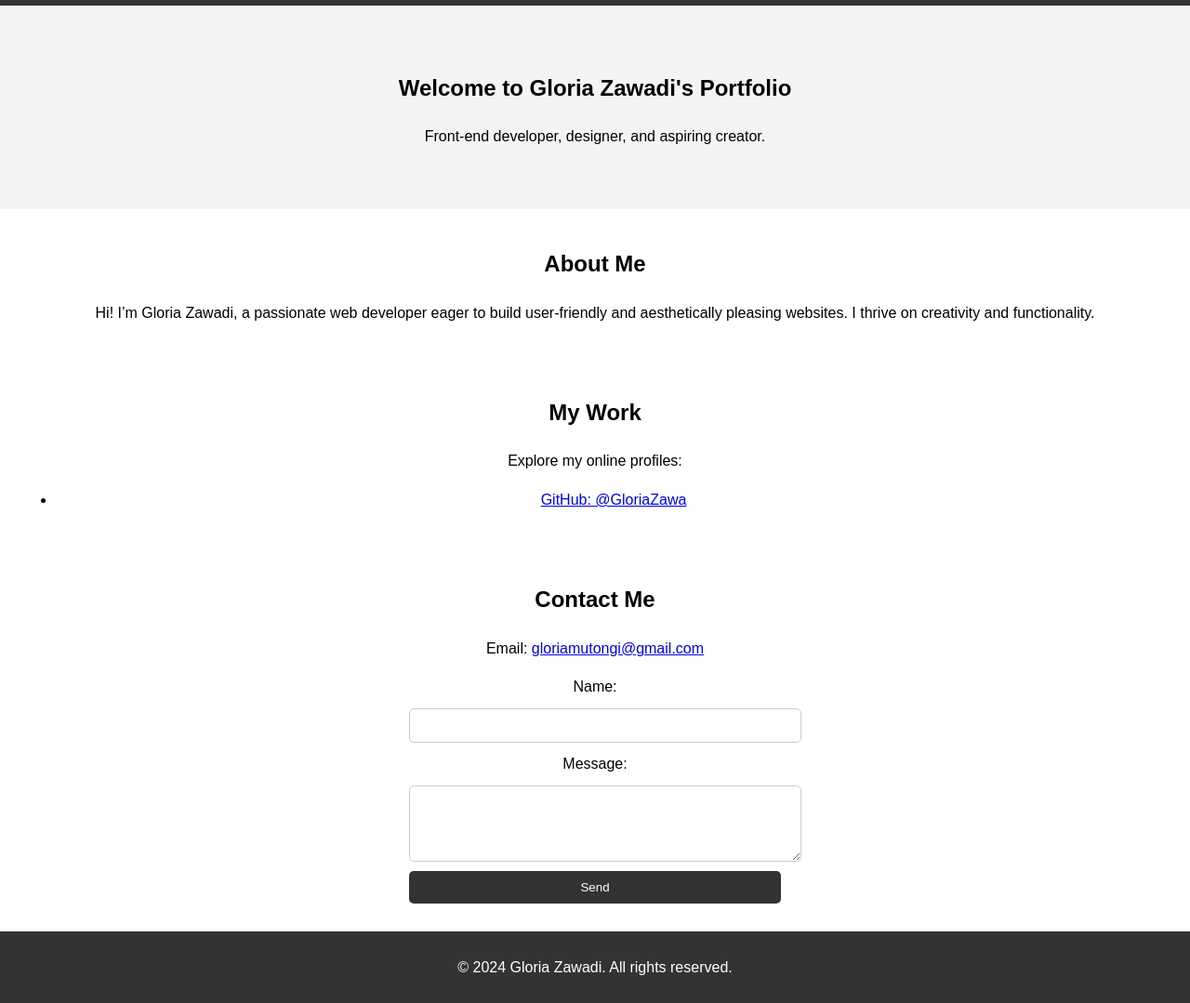
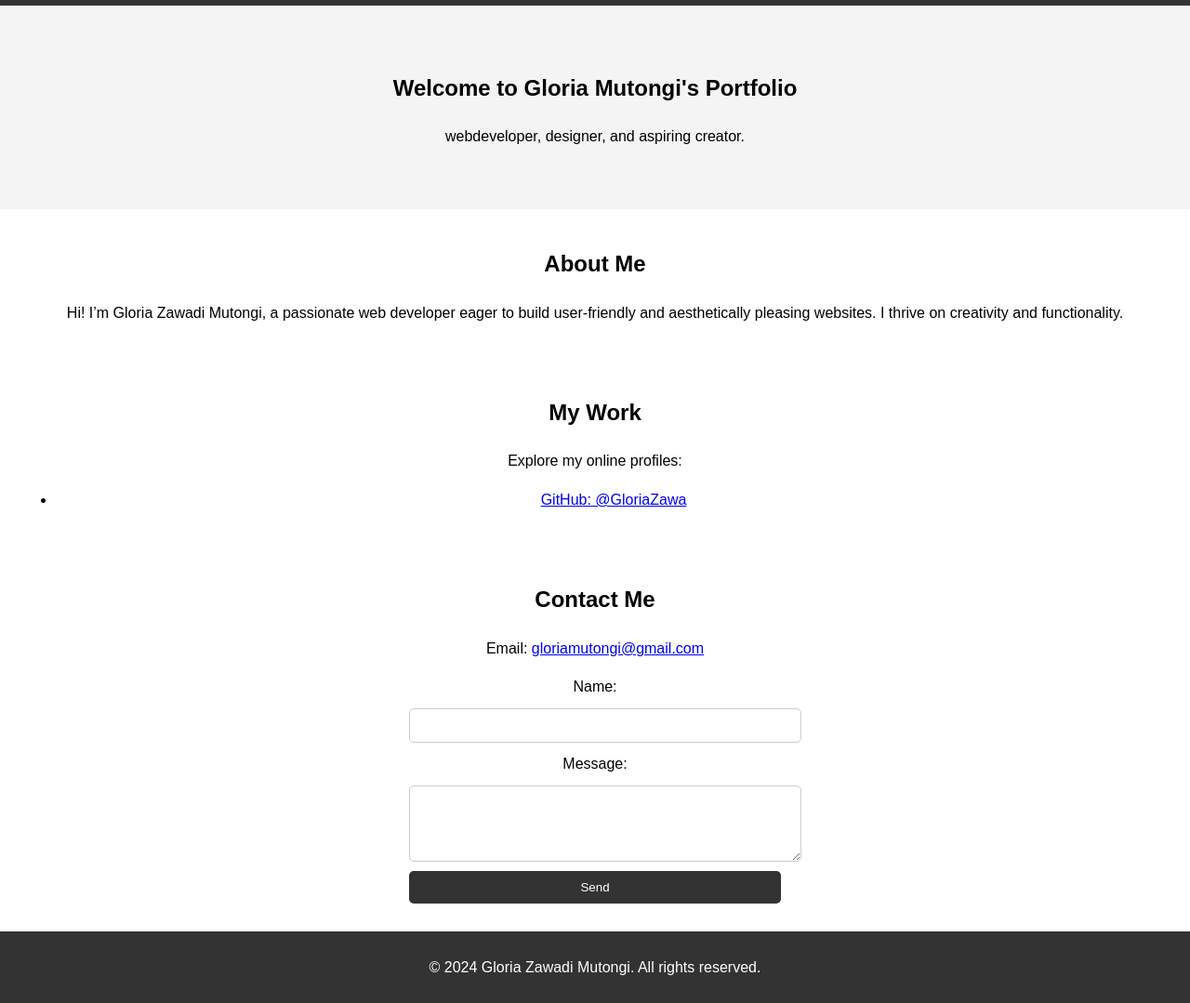
Before and after one commit to GloriaZawa/G_Portfolio, a plain HTML site: page index.html in a window 1280 px wide. Shown: the part 40-1119 px from the top of the page at 93% size. Drawn offline with Linux system fonts and the light colour scheme.

Commit message:
Update index.html

```diff
--- a/index.html
+++ b/index.html
@@ -3,7 +3,7 @@
 <head>
     <meta charset="UTF-8">
     <meta name="viewport" content="width=device-width, initial-scale=1.0">
-    <title>Gloria Zawadi - Portfolio</title>
+    <title>Gloria Mutongi - Portfolio</title>
     <link rel="stylesheet" href="style.css">
 </head>
 <body>
@@ -17,14 +17,14 @@
 
     <!-- Home Section -->
     <section id="home">
-        <h1>Welcome to Gloria Zawadi's Portfolio</h1>
-        <p>Front-end developer, designer, and aspiring creator.</p>
+        <h1>Welcome to Gloria Mutongi's Portfolio</h1>
+        <p>webdeveloper, designer, and aspiring creator.</p>
     </section>
 
     <!-- About Section -->
     <section id="about">
         <h2>About Me</h2>
-        <p>Hi! I’m Gloria Zawadi, a passionate web developer eager to build user-friendly and aesthetically pleasing websites. I thrive on creativity and functionality.</p>
+        <p>Hi! I’m Gloria Zawadi Mutongi, a passionate web developer eager to build user-friendly and aesthetically pleasing websites. I thrive on creativity and functionality.</p>
     </section>
 
     <!-- Work Section -->
@@ -53,7 +53,7 @@
 
     <!-- Footer -->
     <footer>
-        <p>&copy; 2024 Gloria Zawadi. All rights reserved.</p>
+        <p>&copy; 2024 Gloria Zawadi Mutongi. All rights reserved.</p>
     </footer>
 </body>
 </html>
```
